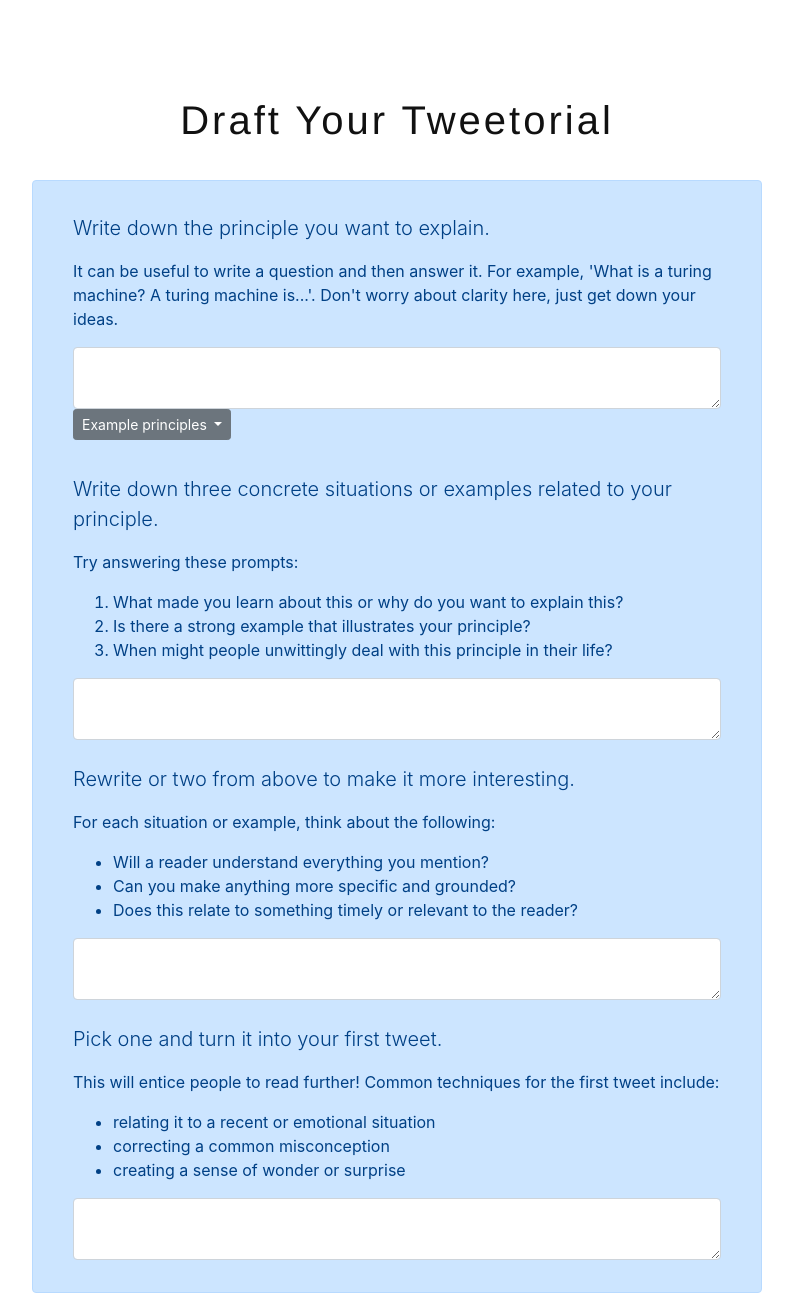
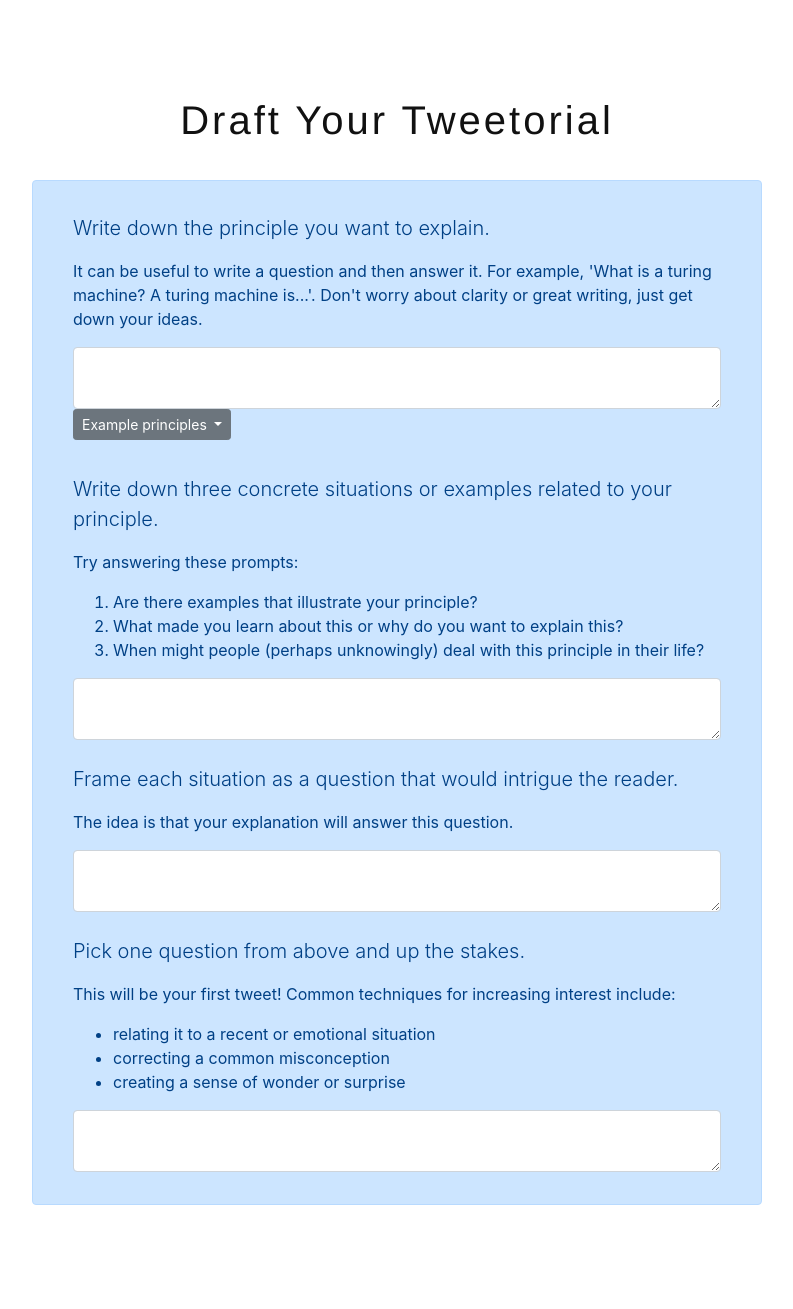
Before and after one commit to kgnamba/tech-tweets, a Flask app: template templates/worksheet.html in a window 1280 px wide. Shown: the whole page, without its empty margins (243-1036 px from the left). After the commit the page ends 1205 px from the top, so only its background shows below. Run offline with Flask 2, Linux system fonts and the light colour scheme; the template is opened without the code that fills it, so the values that code supplies are empty; some libraries are stand-ins or nearby versions.

Commit message:
wording changes

```diff
--- a/templates/worksheet.html
+++ b/templates/worksheet.html
@@ -66,7 +66,7 @@
 
 
                             <p class="lead">Write down the principle you want to explain.</p>
-                            <p>It can be useful to write a question and then answer it. For example, 'What is a turing machine? A turing machine is...'. Don't worry about clarity here, just get down your ideas.</p>
+                            <p>It can be useful to write a question and then answer it. For example, 'What is a turing machine? A turing machine is...'. Don't worry about clarity or great writing, just get down your ideas.</p>
 
                             <textarea class="form-control example-principle"></textarea>
 
@@ -82,23 +82,17 @@
                             <p class="lead">Write down three concrete situations or examples related to your principle.</p>
                             <p>Try answering these prompts:
                                 <ol>
+                                    <li>Are there examples that illustrate your principle?</li>
                                     <li>What made you learn about this or why do you want to explain this?</li>
-                                    <li>Is there a strong example that illustrates your principle?</li>
-                                    <li>When might people unwittingly deal with this principle in their life?</li>
+                                    <li>When might people (perhaps unknowingly) deal with this principle in their life?</li>
                                 </ol>
                             </p>
                             <textarea class="form-control three-situations"></textarea>
 
 
                             <br />
-                            <p class="lead">Rewrite or two from above to make it more interesting.</p>
-                            <p>For each situation or example, think about the following:
-                                <ul>
-                                    <li>Will a reader understand everything you mention?</li>
-                                    <li>Can you make anything more specific and grounded?</li>
-                                    <li>Does this relate to something timely or relevant to the reader?</li>
-                                </ul>
-                            </p>
+                            <p class="lead">Frame each situation as a question that would intrigue the reader.</p>
+                            <p>The idea is that your explanation will answer this question.</p>
                             <textarea class="form-control first-tweet-draft first-tweet-input"></textarea>
                             <!-- <button class='btn btn-sm btn-primary get-questions'>Pose questions</button> -->
                             <div class='posed-questions'></div>
@@ -111,8 +105,8 @@
 
 
                             <br />
-                            <p class="lead">Pick one and turn it into your first tweet.</p>
-                            <p>This will entice people to read further! Common techniques for the first tweet include:
+                            <p class="lead">Pick one question from above and up the stakes.</p>
+                            <p>This will be your first tweet! Common techniques for increasing interest include:
                                 <ul>
                                     <li>relating it to a recent or emotional situation</li>
                                     <li>correcting a common misconception</li>
```
